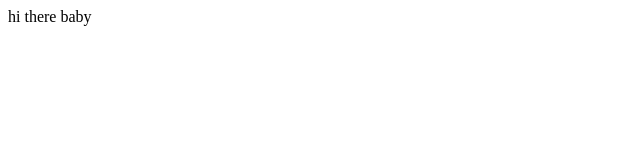
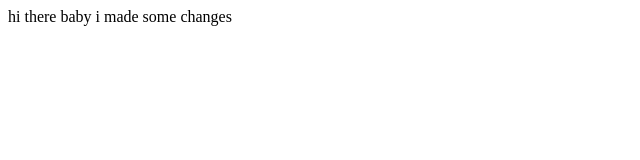
Before and after one commit to ZahraAziziGit/git-test, a plain HTML site: page index.html in a window 1280 px wide. Shown: the whole page, without its empty margins (0-640 px from the left). Drawn offline with Linux system fonts and the light colour scheme.

Commit message:
Update index.html

```diff
--- a/index.html
+++ b/index.html
@@ -1,5 +1,6 @@
 <html>
 <body>
 	hi there baby
+	i made some changes
 </body>
 </html>
```
